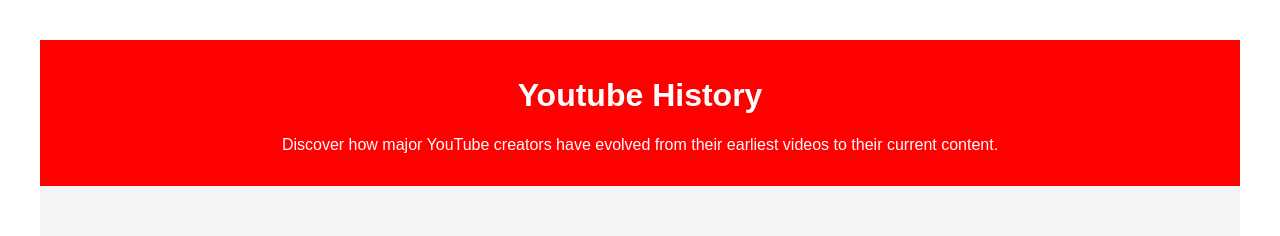
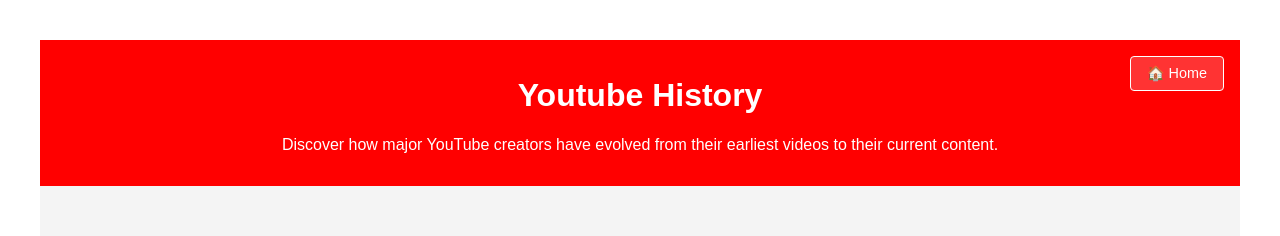
Before and after one commit to logbrass/IPD_Final_Project, a React (Vite) app: page / in a window 1280 px wide. Both pictures are taken after a click on the element 256 px from the left and 357 px from the top of the page. Shown: the top 236 px of the page. Built offline with nearby package versions, Linux system fonts and the light colour scheme; the HTML template or start-up script is replaced by a standard one.

Commit message:
Add home navigation and page switching
- Add home button in header for easy navigation
- Make title clickable to return to explore page
- Improve user experience with clear navigation options

```diff
--- a/src/App.jsx
+++ b/src/App.jsx
@@ -91,15 +91,22 @@
 function App() {
   const [selectedCreator, setSelectedCreator] = useState(null)
 
-  const handleBack = () => {
+  const handleHome = () => {
     setSelectedCreator(null)
+  }
+
+  const handleSelectCreator = (creator) => {
+    setSelectedCreator(creator)
   }
 
   return (
     <div className="App">
       <header>
-        <h1>Youtube History</h1>
+        <h1 onClick={handleHome} style={{cursor: 'pointer'}}>Youtube History</h1>
         <p>Discover how major YouTube creators have evolved from their earliest videos to their current content.</p>
+        {selectedCreator && (
+          <button className="home-btn" onClick={handleHome}>🏠 Home</button>
+        )}
       </header>
       <main>
         {!selectedCreator ? (
@@ -107,7 +114,7 @@
             <h2>Explore Major Creators</h2>
             <div id="creators-list">
               {creators.map((creator, index) => (
-                <CreatorCard key={index} creator={creator} onSelect={setSelectedCreator} />
+                <CreatorCard key={index} creator={creator} onSelect={handleSelectCreator} />
               ))}
             </div>
           </section>
@@ -118,7 +125,7 @@
               <VideoPlayer video={selectedCreator.earliestVideo} title="Earliest Video" />
               <VideoPlayer video={selectedCreator.recentVideo} title="Recent Video" />
             </div>
-            <button id="back-btn" onClick={handleBack}>Back to Explore</button>
+            <button id="back-btn" onClick={handleHome}>Back to Explore</button>
           </section>
         )}
       </main>
--- a/src/index.css
+++ b/src/index.css
@@ -18,6 +18,25 @@
   color: white;
   text-align: center;
   padding: 1rem;
+  position: relative;
+}
+
+.home-btn {
+  position: absolute;
+  top: 1rem;
+  right: 1rem;
+  background-color: rgba(255, 255, 255, 0.2);
+  color: white;
+  border: 1px solid white;
+  padding: 0.5rem 1rem;
+  border-radius: 4px;
+  cursor: pointer;
+  font-size: 0.9rem;
+  transition: background-color 0.2s;
+}
+
+.home-btn:hover {
+  background-color: rgba(255, 255, 255, 0.3);
 }
 
 main {
```
